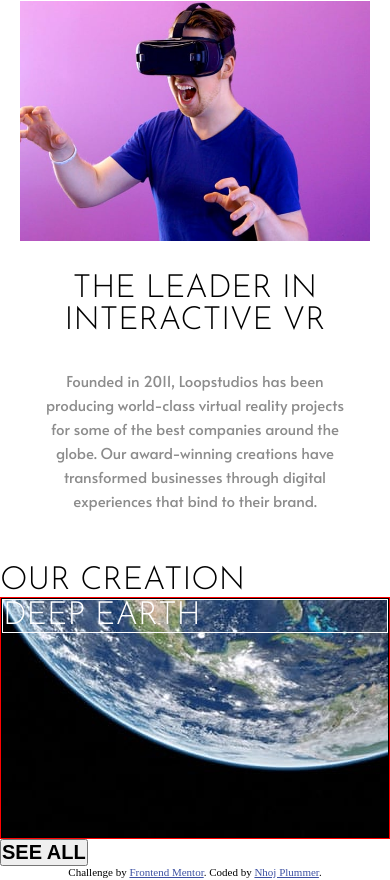
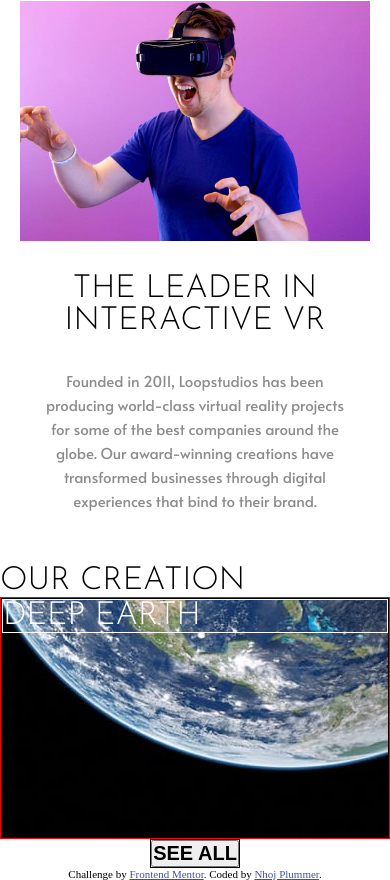
Before and after one commit to Nhoj-Plummer/loopstudio-landing-page, a React (Create React App) app: page / in a window 390 px wide. Shown: the part 735-1615 px from the top of the page. Built offline with nearby package versions, Linux system fonts and the light colour scheme.

Commit message:
Have an idea

```diff
--- a/src/containers/Section2/Section2.css
+++ b/src/containers/Section2/Section2.css
@@ -1,5 +1,4 @@
 .section2-container {
-
 }
 
 .section2-container h1 {
@@ -10,3 +9,23 @@
 .section2-container h1 button {
   font-family: var(--font-family-1);
 }
+
+.section2-container-button {
+  border: 1px solid;
+  width: fit-content;
+  margin: auto;
+}
+
+/* Conditional Section */
+/* Mobile Rules */
+@media screen and (max-width: 540px) {
+  .section2-container {
+  }
+
+  .section2-container h1 {
+  }
+}
+
+/* Desktop Rules */
+@media screen and (min-width: 540px) {
+}
--- a/src/containers/Section2/Section2.js
+++ b/src/containers/Section2/Section2.js
@@ -38,7 +38,7 @@ const Section2 = () => {
     <div className="section2-container">
       <h1>OUR CREATION</h1>
       <Creation imageStyle={graphicStyle1} text={"DEEP EARTH"} />
-      <div className="section2-container_mobile-button">
+      <div className="section2-container-button">
         <button>
           <h2>SEE ALL</h2>
         </button>
```
